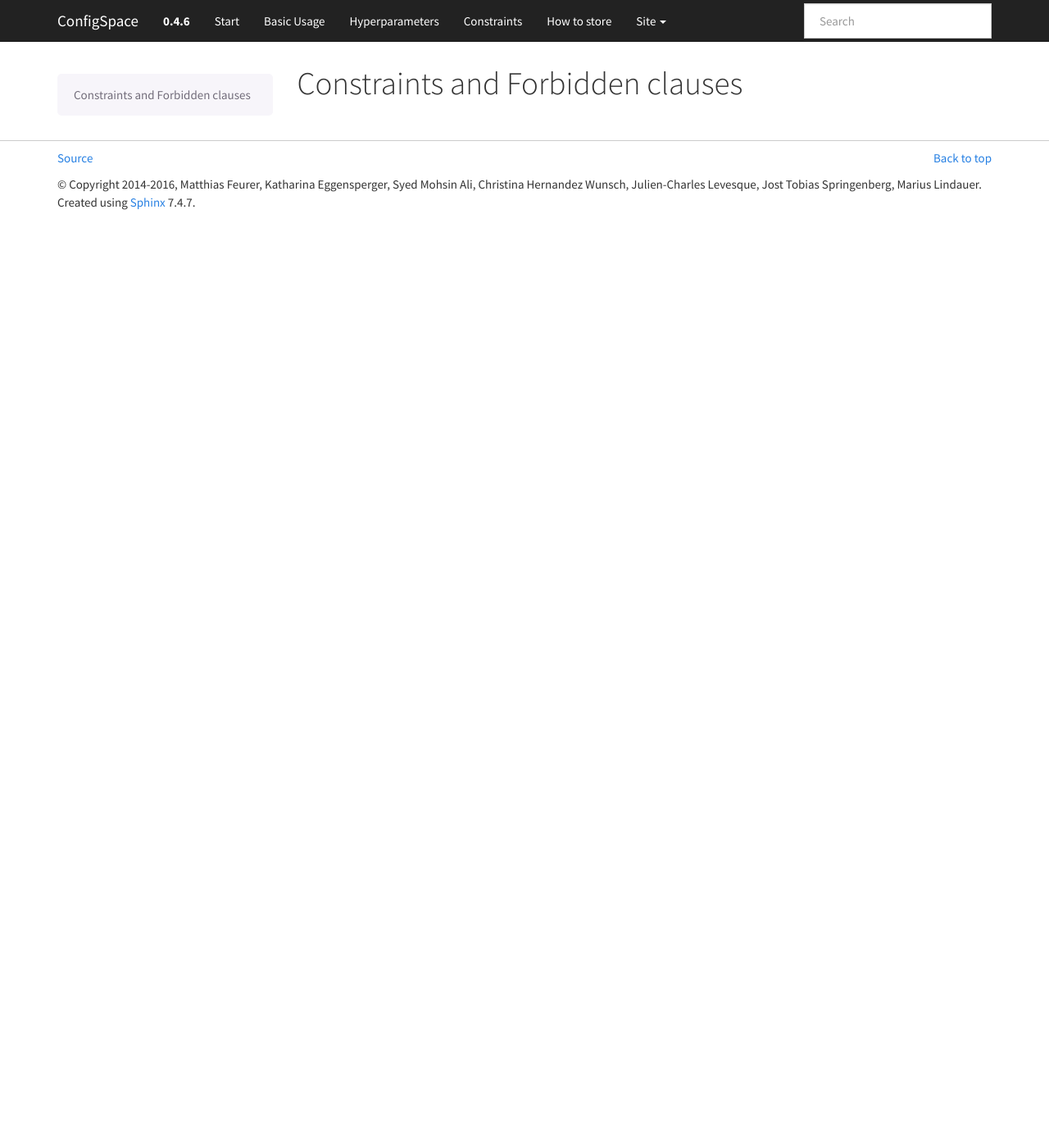
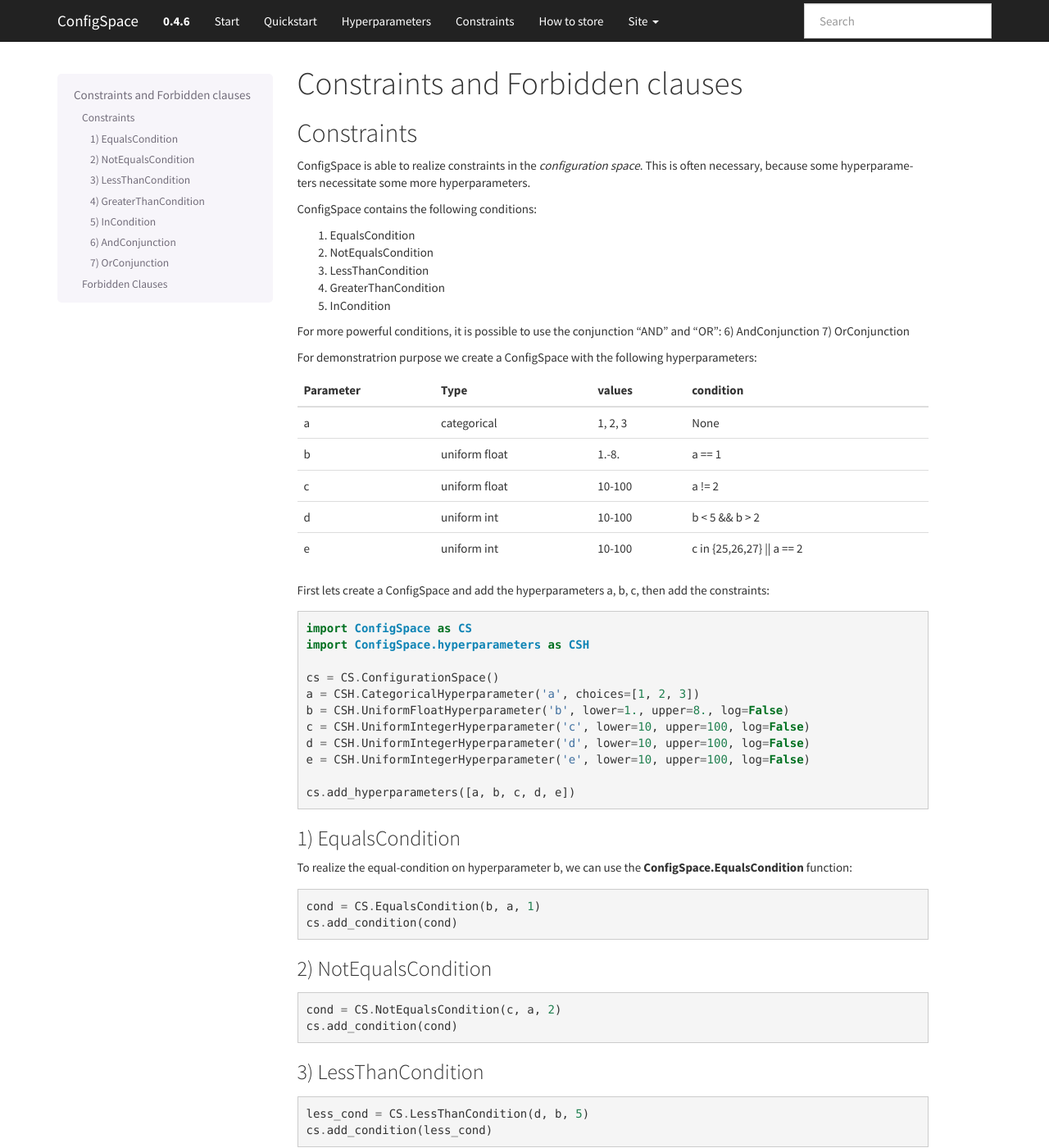
Before and after one commit to automl/ConfigSpace, a Sphinx documentation site: the page built from docs/source/constraints.rst, in a window 1280 px wide and 1400 px high. Shown: the whole window at 82% size. Built offline with Sphinx 7.4.7, drawn with Linux system fonts in a browser that asks for light colours; the version number is read from the project's files by our own code; some of the changed text lies outside the part shown.

Commit message:
constraints

```diff
--- a/docs/source/conf.py
+++ b/docs/source/conf.py
@@ -106,7 +106,7 @@ html_theme_options = {
     # be in the form [(name, page), ..]
     'navbar_links': [
         ('Start', 'index'),
-        ('Basic Usage', 'quickstart'),
+        ('Quickstart', 'quickstart'),
         ('Hyperparameters', 'hyperparameter'),
         ('Constraints', 'constraints'),
         ('How to store', 'serialization')
--- a/docs/source/constraints.rst
+++ b/docs/source/constraints.rst
@@ -1,2 +1,115 @@
 Constraints and Forbidden clauses
 =================================
+
+Constraints
+-----------
+
+ConfigSpace is able to realize constraints in the *configuration space*.
+This is often necessary, because some hyperparameters necessitate some more hyperparameters.
+
+ConfigSpace contains the following conditions:
+
+1) EqualsCondition
+2) NotEqualsCondition
+3) LessThanCondition
+4) GreaterThanCondition
+5) InCondition
+
+For more powerful conditions, it is possible to use the conjunction "AND" and "OR":
+6) AndConjunction
+7) OrConjunction
+
+For demonstratrion purpose we create a ConfigSpace with the following hyperparameters:
+
++------------------------+---------------+----------+---------------------------+
+| Parameter              | Type          | values   |  condition                |
++========================+===============+==========+===========================+
+| a                      | categorical   | 1, 2, 3  |  None                     |
++------------------------+---------------+----------+---------------------------+
+| b                      | uniform float | 1.-8.    |  a == 1                   |
++------------------------+---------------+----------+---------------------------+
+| c                      | uniform float | 10-100   |  a != 2                   |
++------------------------+---------------+----------+---------------------------+
+| d                      | uniform int   | 10-100   |  b < 5 && b > 2           |
++------------------------+---------------+----------+---------------------------+
+| e                      | uniform int   | 10-100   | c in {25,26,27} || a == 2 |
++------------------------+---------------+----------+---------------------------+
+
+First lets create a ConfigSpace and add the hyperparameters a, b, c, then add the constraints::
+
+   import ConfigSpace as CS
+   import ConfigSpace.hyperparameters as CSH
+
+   cs = CS.ConfigurationSpace()
+   a = CSH.CategoricalHyperparameter('a', choices=[1, 2, 3])
+   b = CSH.UniformFloatHyperparameter('b', lower=1., upper=8., log=False)
+   c = CSH.UniformIntegerHyperparameter('c', lower=10, upper=100, log=False)
+   d = CSH.UniformIntegerHyperparameter('d', lower=10, upper=100, log=False)
+   e = CSH.UniformIntegerHyperparameter('e', lower=10, upper=100, log=False)
+
+   cs.add_hyperparameters([a, b, c, d, e])
+
+1) EqualsCondition
+++++++++++++++++++
+
+To realize the equal-condition on hyperparameter b, we can use the **ConfigSpace.EqualsCondition** function::
+
+    cond = CS.EqualsCondition(b, a, 1)
+    cs.add_condition(cond)
+
+2) NotEqualsCondition
++++++++++++++++++++++
+
+::
+
+    cond = CS.NotEqualsCondition(c, a, 2)
+    cs.add_condition(cond)
+
+3) LessThanCondition
+++++++++++++++++++++
+
+::
+
+    less_cond = CS.LessThanCondition(d, b, 5)
+    cs.add_condition(less_cond)
+
+
+4) GreaterThanCondition
++++++++++++++++++++++++
+
+::
+
+    greater_cond = CS.GreaterThanCondition(d, b, 2)
+    cs.add_condition(greater_cond)
+
+
+5) InCondition
+++++++++++++++
+
+::
+
+    in_cond = CS.InCondition(e, c, [25, 26, 27])
+    cs.add_condition(in_cond)
+
+6) AndConjunction
++++++++++++++++++
+
+We can instead of adding the conditions *less_cond* and *greater_cond*
+one after the other to the configspace, use the **ConfigSpace.AndConjunction**::
+
+    less_cond = CS.LessThanCondition(d, b, 5)
+    greater_cond = CS.GreaterThanCondition(d, b, 2)
+    cs.add_condition(CS.AndConjunction(less_cond, greater_cond))
+
+7) OrConjunction
+++++++++++++++++
+
+::
+
+    in_cond = CS.InCondition(e, c, [25, 26, 27])
+    equals_cond = CS.EqualsCondition(e, a, 2)
+    cs.add_condition(CS.OrConjunction(in_cond, equals_cond))
+
+
+Forbidden Clauses
+-----------------
--- a/docs/source/quickstart.rst
+++ b/docs/source/quickstart.rst
@@ -1,5 +1,5 @@
-How to use ConfigSpace
-======================
+Quickstart
+==========
 
 A ConfigSpace-Object is equal to a container holding all different kinds of hyperparameters.
 For example it is able to distinguish between numerical, and categorical hyperparameters.
@@ -10,7 +10,7 @@ The usage of this will be shown in the following short examples.
 First lets create a ConfigSpace::
 
    import ConfigSpace as CS
-   cs = CS.ConfigSpace()
+   cs = CS.ConfigurationSpace()
 
 Later, we can add all our hyperparameters and conditions to this object.
 
```
